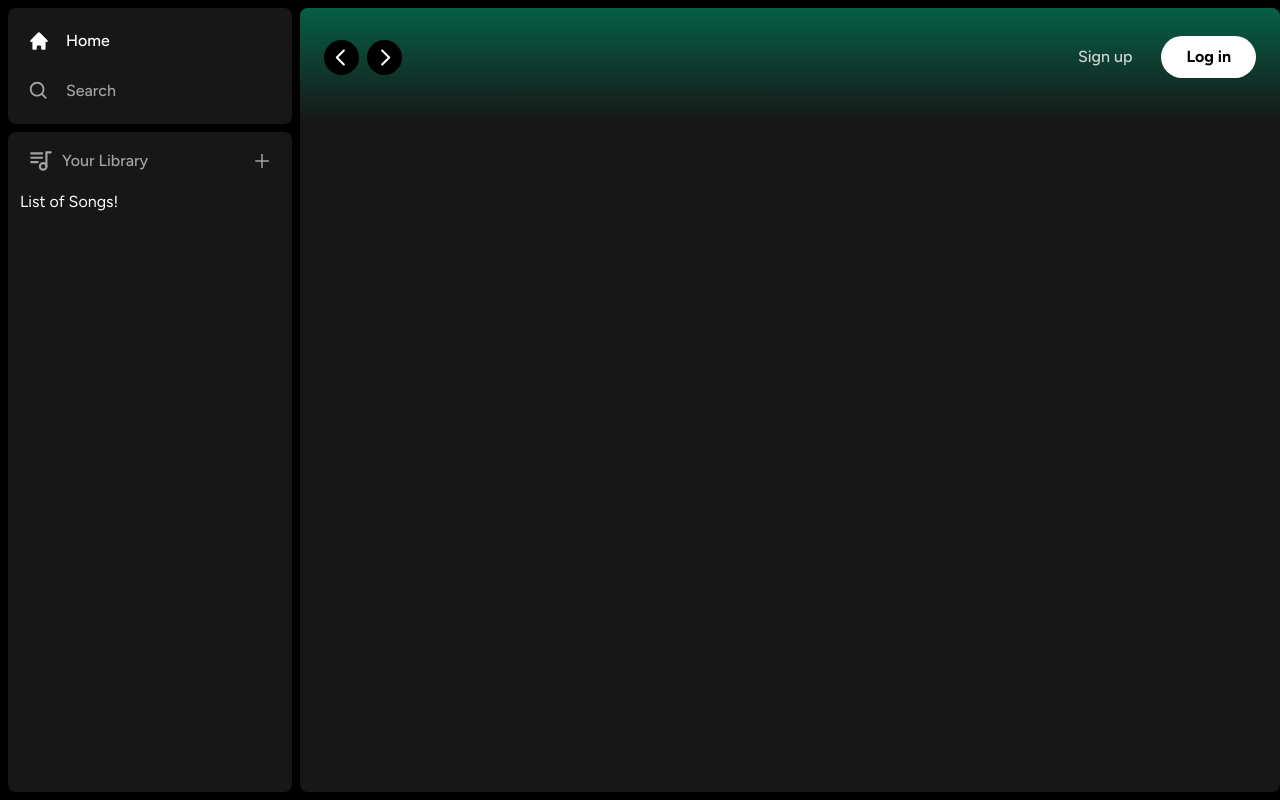
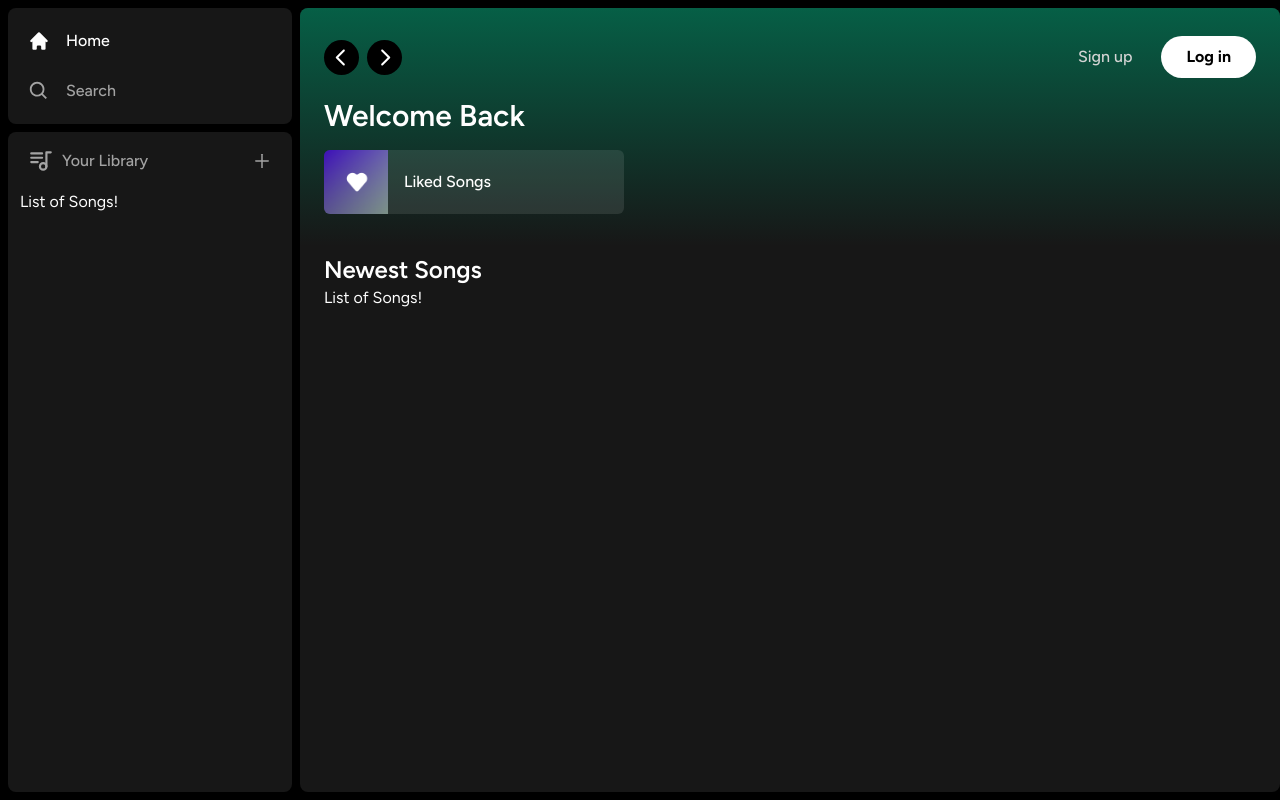
Before and after one commit to dasBottles/musicapp-ts, a Next.js app: page / in a window 1280 px wide. Built offline with nearby package versions, Linux system fonts and the light colour scheme.

Commit message:
complete layout

```diff
--- a/app/(site)/page.tsx
+++ b/app/(site)/page.tsx
@@ -1,4 +1,6 @@
 import Header from "@/components/Header";
+import ListItem from "@/components/ListItem";
+
 export default function Home() {
   return (
     <div
@@ -11,7 +13,52 @@
   overflow-y-auto
   "
     >
-      <Header>Header</Header>
+      <Header>
+        <div className="mb-2">
+          <h1
+            className="
+          text-white
+          text-3xl
+          font-semibold
+          "
+          >
+            Welcome Back
+          </h1>
+          <div
+            className="grid
+          grid-cols-1
+          sm:grid-cols-2
+          xl:grid-cols-3
+          2xl:grid-cols-4
+          gap-4
+          mt-4"
+          >
+            <ListItem
+              image="/images/liked.png"
+              name="Liked Songs"
+              href="liked"
+            />
+          </div>
+        </div>
+      </Header>
+      <div
+        className="
+      mt-2
+      mb-7
+      px-6
+      "
+      >
+        <div
+          className="
+        flex
+        justify-between
+        items-center
+        "
+        >
+          <h1 className="text-white text-2xl font-semibold">Newest Songs</h1>
+        </div>
+        <div>List of Songs!</div>
+      </div>
     </div>
   );
 }
--- a/components/Header.tsx
+++ b/components/Header.tsx
@@ -124,6 +124,7 @@
           </>
         </div>
       </div>
+      {children}
     </div>
   );
 };
--- /dev/null
+++ b/components/ListItem.tsx
@@ -0,0 +1,66 @@
+"use client";
+import { useRouter } from "next/navigation";
+import Image from "next/image";
+import { FaPlay } from "react-icons/fa";
+
+interface ListItemProps {
+  image: string;
+  name: string;
+  href: string;
+}
+const ListItem: React.FC<ListItemProps> = ({ image, name, href }) => {
+  const router = useRouter();
+  const onClick = () => {
+    router.push(href);
+  };
+
+  return (
+    <button
+      onClick={onClick}
+      className="
+    relative
+    group
+    flex
+    items-center
+    rounded-md
+    overflow-hidden
+    gap-x-4
+    bg-neutral-100/10
+    hover:bg-neutral-100/20
+    transition
+    pr-4"
+    >
+      <div
+        className="
+        relative
+        min-h-[64px]
+        min-w-[64px]
+        "
+      >
+        <Image className="object-cover" fill src={image} alt="Image" />
+      </div>
+      <p className="font-medium truncate py-5">{name}</p>
+      <div
+        className="
+        absolute
+       transition
+       opacity-0
+       rounded-full
+       flex
+       items-center
+       justify-center
+     bg-green-500
+       p-4
+       drop-shadow-md
+       right-5
+       group-hover:opacity-100
+       hover:scale=110
+      "
+      >
+        <FaPlay className="text-black" />
+      </div>
+    </button>
+  );
+};
+
+export default ListItem;
```
Also changed, not shown: public/images/liked.png (added).
